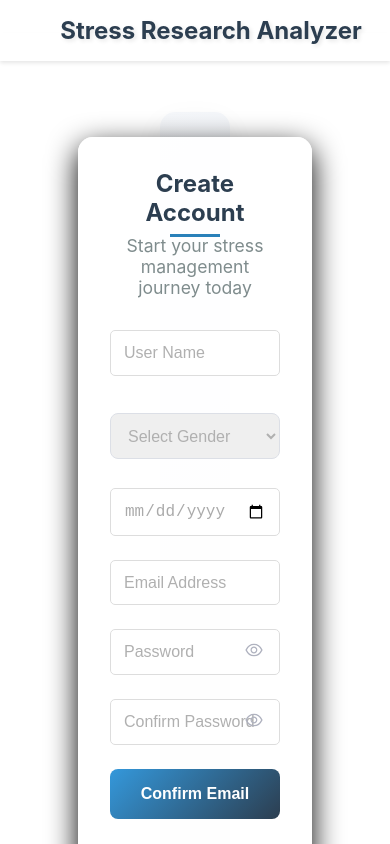
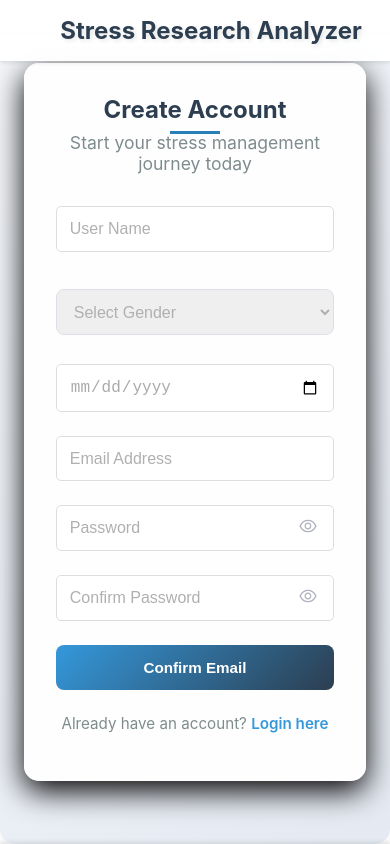
Before and after one commit to vicky-autade/STRESS_DETECTION_PROJECT, a React (Create React App) app: page /signup in a window 390 px wide. Shown: the top 844 px of the page. Built offline with nearby package versions, Linux system fonts and the light colour scheme.

Commit message:
login page

```diff
--- a/src/components/style/LoginPageStyle.css
+++ b/src/components/style/LoginPageStyle.css
@@ -1,22 +1,65 @@
+:root {
+  --primary-color: #2980b9;
+  --secondary-color: #3498db;
+  --background-color: #f5f7fa;
+  --footer-bg-color: #343a40;
+  --footer-text-color: #f8f9fa;
+  --transition-speed: 0.3s;
+  --input-border: #e0e0e0;
+  --input-focus: rgba(52, 152, 219, 0.2);
+  --shadow-light: 0 10px 30px rgba(0, 0, 0, 0.05);
+  --shadow-heavy: 0 10px 30px rgba(0, 0, 0, 1);
+}
+
 /* Page Content */
 .page-content {
-  background: linear-gradient(135deg, #f5f7fa 0%, #e4e9f2 100%);
-  min-height: calc(100vh - 140px);
-  margin-top: 7rem;
-  margin-bottom: 3rem;
-  margin-left: 10rem;
-  margin-right: 10rem;
+  background: linear-gradient(135deg, var(--background-color) 0%, #e4e9f2 100%);
+  min-height: 100vh; /* Full screen height */
   display: flex;
   align-items: center;
   justify-content: center;
+  padding: 1rem;
   border-radius: 15px;
-  box-shadow: 0 10px 30px rgba(0, 0, 0, 0.05);
+  box-shadow: var(--shadow-light);
+  margin: 0; /* Remove large margins for a consistent layout */
 }
 
+/* Container */
 .content-container {
   max-width: 900px;
   margin: 0 auto;
-  padding: 0.4rem;
+  padding: 1rem;
+}
+
+/* Login Wrapper (similar to Sign Up card) */
+.login-wrapper {
+  display: grid;
+  grid-template-columns: 1fr 1fr;
+  gap: 2rem;
+  background: rgba(255, 255, 255, 0.95);
+  border-radius: 15px;
+  box-shadow: var(--shadow-heavy);
+  overflow: hidden;
+}
+
+/* Login Image (mirrors sign-up image style) */
+.login-image {
+  display: flex;
+  align-items: center;
+  justify-content: center;
+  padding: 2rem;
+  background: linear-gradient(135deg, #3498db, #2c3e50);
+}
+
+.login-image img {
+  max-width: 150%;
+  height: auto;
+  animation: fadeIn 1.2s ease-out;
+}
+
+/* Login Form */
+.login-form {
+  padding: 2.5rem;
 }
 
 .form-header {
@@ -25,7 +68,7 @@
 }
 
 .form-header h2 {
-  font-size: 2.5rem;
+  font-size: 2rem;
   color: #2c3e50;
   margin-bottom: 0.5rem;
   animation: fadeInDown 0.8s ease-out;
@@ -37,15 +80,33 @@
   animation: fadeIn 1s ease-out;
 }
 
-/* Container for password input and icon */
-.input-container1-pass {
+.form-group {
+  margin-bottom: 1.5rem;
+}
+
+/* Input Fields */
+.form-group input {
+  width: 100%;
+  padding: 1rem;
+  border: 1px solid var(--input-border);
+  border-radius: 8px;
+  font-size: 1rem;
+  transition: border-color var(--transition-speed) ease, box-shadow var(--transition-speed) ease;
+}
+
+.form-group input:focus {
+  border-color: var(--secondary-color);
+  box-shadow: 0 0 0 2px var(--input-focus);
+  outline: none;
+}
+
+/* Password Toggle */
+.password-field {
   position: relative;
 }
 
-.input-container1-pass input {
-  width: 100%;
-  padding-right: 2.5rem;
-  /* Space for the eye icon */
+.input-container-pass {
+  position: relative;
 }
 
 .password-toggle-icon {
@@ -55,97 +116,14 @@
   transform: translateY(-50%);
   cursor: pointer;
   color: #afb2bf;
-  /* Matches the icon color */
-  transition: color 0.3s ease;
+  transition: color var(--transition-speed) ease;
 }
 
 .password-toggle-icon:hover {
-  color: #3498db;
-  /* Highlight color on hover */
+  color: var(--secondary-color);
 }
 
-
-/* Login Wrapper */
-.login-wrapper {
-  display: grid;
-  grid-template-columns: 1fr 1fr;
-  gap: 2rem;
-  background: rgba(255, 255, 255, 0.95);
-  border-radius: 15px;
-  box-shadow: 0 10px 30px rgba(0, 0, 0, 1);
-  overflow: hidden;
-}
-
-.login-image {
-  display: flex;
-  align-items: center;
-  justify-content: center;
-  padding: 2rem;
-  background: linear-gradient(135deg, #3498db, #2c3e50);
-}
-
-.link {
-  text-decoration: none;
-}
-
-.login-image img {
-  max-width: 120%;
-  height: auto;
-  animation: fadeIn 1.2s ease-out;
-}
-
-
-
-/* Form */
-.login-form {
-  padding: 2.5rem;
-}
-
-.form-group {
-  margin-bottom: 1.5rem;
-}
-
-.form-group input {
-  width: 100%;
-  padding: 1rem;
-  border: 1px solid #e0e0e0;
-  border-radius: 8px;
-  font-size: 1rem;
-  transition: all 0.3s ease;
-}
-
-.form-group input:focus {
-  border-color: #3498db;
-  box-shadow: 0 0 0 2px rgba(52, 152, 219, 0.2);
-  outline: none;
-}
-
-.form-options {
-  display: flex;
-  justify-content: space-between;
-  align-items: center;
-  margin-bottom: 1.5rem;
-  font-size: 0.9rem;
-}
-
-.remember-me {
-  display: flex;
-  align-items: center;
-  gap: 0.5rem;
-  color: #666;
-}
-
-.forgot-password {
-  color: #3498db;
-  text-decoration: none;
-  transition: color 0.3s ease;
-}
-
-.forgot-password:hover {
-  color: #2980b9;
-  text-decoration: underline;
-}
-
+/* Submit Button */
 .submit-button {
   width: 100%;
   padding: 1rem;
@@ -156,30 +134,30 @@
   font-size: 1rem;
   font-weight: 600;
   cursor: pointer;
-  transition: transform 0.3s ease;
+  transition: transform var(--transition-speed) ease, box-shadow var(--transition-speed) ease;
 }
 
 .submit-button:hover {
   transform: translateY(-2px);
+  box-shadow: 0 5px 15px rgba(52, 152, 219, 0.3);
 }
 
-.signup-link {
+/* Links */
+.link {
+  text-decoration: none;
+  color: #3498db;
+}
+
+.link:hover {
+  color: #2980b9;
+  text-decoration: underline;
+}
+
+.login-link {
   margin-top: 1.5rem;
   text-align: center;
   color: #7f8c8d;
   animation: fadeIn 1s ease-out;
-}
-
-.signup-link a {
-  color: #3498db;
-  text-decoration: none;
-  font-weight: 600;
-  transition: color 0.3s ease;
-}
-
-.signup-link a:hover {
-  color: #2980b9;
-  text-decoration: underline;
 }
 
 /* Animations */
@@ -193,7 +171,6 @@
     opacity: 0;
     transform: translateY(-20px);
   }
-
   to {
     opacity: 1;
     transform: translateY(0);
@@ -205,7 +182,6 @@
     opacity: 0;
     transform: translateY(20px);
   }
-
   to {
     opacity: 1;
     transform: translateY(0);
@@ -216,16 +192,17 @@
   from {
     opacity: 0;
   }
-
   to {
     opacity: 1;
   }
 }
 
-/* Media Queries */
+/* Responsive Styles */
 @media (max-width: 768px) {
   .login-wrapper {
     grid-template-columns: 1fr;
+    padding: 1.5rem;
+    border-radius: 10px;
   }
 
   .login-image {
@@ -237,22 +214,53 @@
   }
 
   .form-header h2 {
-    font-size: 2rem;
+    font-size: 1.75rem;
   }
 }
 
 @media (max-width: 480px) {
+  /* Make the container fill the screen width */
+  .page-content {
+    padding: 0;
+    border-radius: 0;
+    box-shadow: none;
+  }
+
   .content-container {
+    max-width: 100%;
+    margin: 0;
+    padding: 1rem;
+  }
+
+  .login-wrapper {
+    border-radius: 0;
+    box-shadow: none;
+    gap: 1rem;
+  }
+
+  .login-image {
+    display: none; /* Hide image on very small screens */
+  }
+
+  .login-form {
     padding: 1rem;
   }
 
   .form-header h2 {
-    font-size: 1.75rem;
+    font-size: 1.6rem;
   }
 
-  .form-options {
-    flex-direction: column;
-    gap: 1rem;
-    align-items: flex-start;
+  .form-group input {
+    padding: 0.9rem;
+    font-size: 0.9rem;
+  }
+
+  .submit-button {
+    padding: 0.9rem;
+    font-size: 0.95rem;
+  }
+
+  .login-link {
+    font-size: 0.95rem;
   }
 }
```
